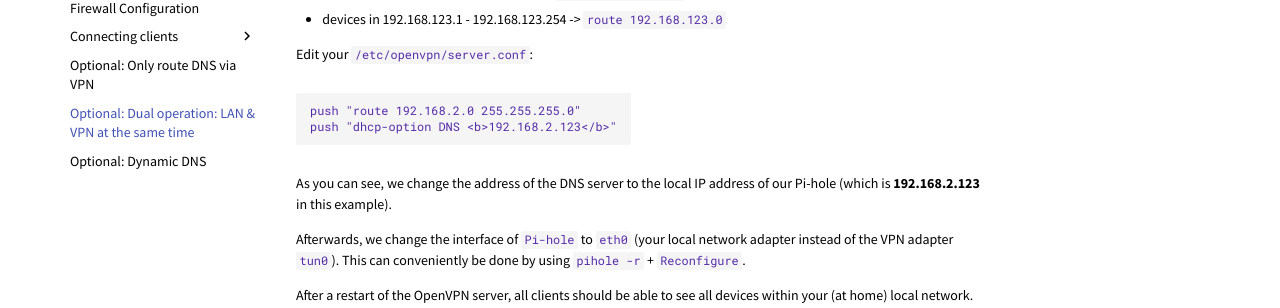
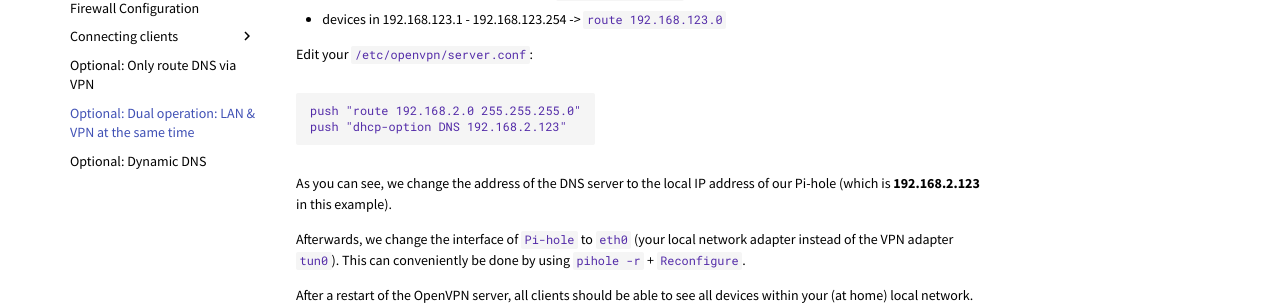
Before and after one commit to pi-hole/docs, an MkDocs documentation site: the page built from docs/guides/vpn/dual-operation.md, in a window 1280 px wide and 900 px high. Shown: the part 454-762 px from the top of the window. Built offline with MkDocs 1.6.1 and Material for MkDocs 9.7.7, drawn with Linux system fonts in a browser that asks for light colours; old or Windows-style settings are respelled for this version of MkDocs.

````diff
--- a/docs/guides/vpn/dual-operation.md
+++ b/docs/guides/vpn/dual-operation.md
@@ -13,7 +13,7 @@ Edit your `/etc/openvpn/server.conf`:
 
 ```
 push "route 192.168.2.0 255.255.255.0"
-push "dhcp-option DNS <b>192.168.2.123</b>"
+push "dhcp-option DNS 192.168.2.123"
 ```
 
 As you can see, we change the address of the DNS server to the local IP address of our Pi-hole (which is **192.168.2.123** in this example).
````
